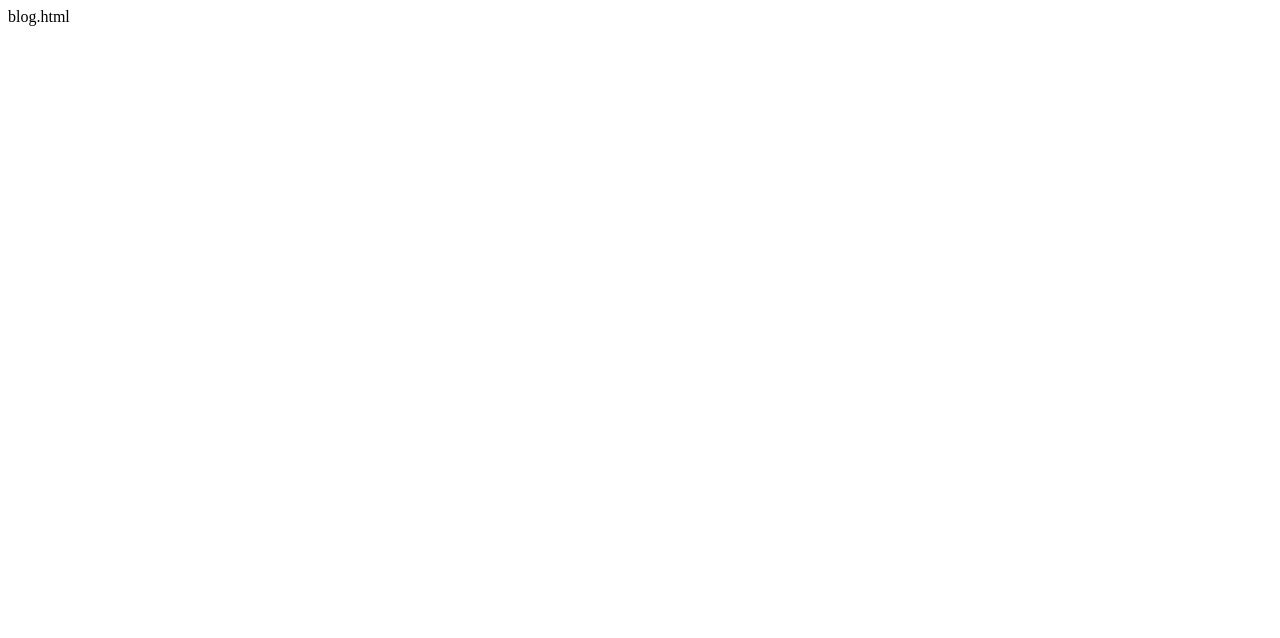
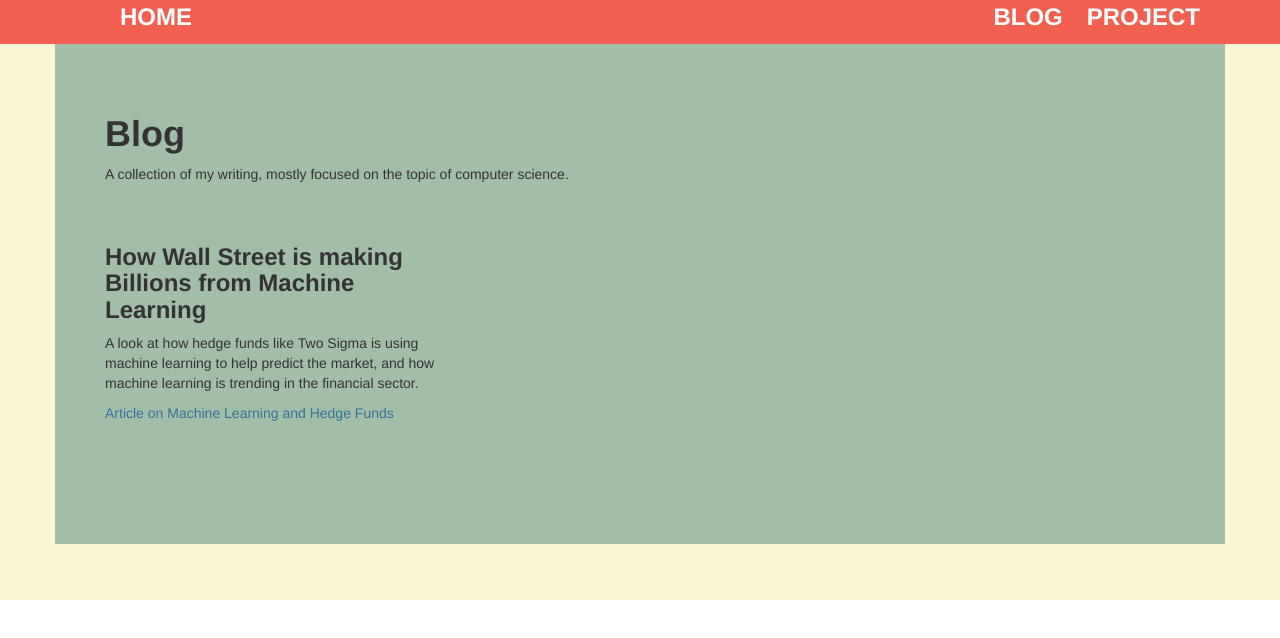
Before and after one commit to yujinred/yujinred.github.io, a plain HTML site: page blog.html in a window 1280 px wide. Drawn offline with Linux system fonts and the light colour scheme.

Commit message:
Website update

```diff
--- a/blog.html
+++ b/blog.html
@@ -1 +1,50 @@
-blog.html
+<!DOCTYPE html>
+<html lang="en">
+<head>
+	<meta charset="UTF-8">
+	<title>Eugene Zhang</title>
+
+	<link rel="stylesheet" href="bootstrap/css/bootstrap.min.css">
+	<link rel="stylesheet" href="css/main.css">
+</head>
+<body>
+<div class="body">
+
+<div class="nav">
+	<div class="container">
+		<ul class="pull-left">
+			<li><a href="index.html">Home</a></li>
+		</ul>
+		<ul class="pull-right">
+			<li><a href="blog.html">Blog</a></li>
+			<li><a href="#">Project</a></li>
+		</ul>
+	</div>
+</div>
+
+	<div class="writing">
+		<div class="container">
+			<div>
+				<h1>Blog</h1>
+				<p>A collection of my writing, mostly focused on the topic of computer science.</p>
+			</div>
+			<div class="row">
+				<div class="col-md-4">
+					<h3>How Wall Street is making Billions from Machine Learning</h3>
+					<p>A look at how hedge funds like Two Sigma is using machine learning to help predict the market,
+						and how machine learning is trending in the financial sector.</p>
+					<p><a href="https://medium.com/@yujinred/how-wall-street-is-making-billions-from-machine-learning-3ba0046e4c33#.bt9hd6s4w">Article on Machine Learning and Hedge Funds</a></p>
+				</div>
+			</div>
+		</div>
+	</div>
+
+<!-- <div class="container">
+	<div class="footer">
+	<a href="about_me.html">About</a>
+	<a href="sitemap.html">Site map</a>
+	</div>
+</div> -->
+</div>
+</body>
+</html>
--- a/css/main.css
+++ b/css/main.css
@@ -13,16 +13,25 @@
     text-transform: uppercase;
 }
 
+.nav a:hover {
+	color: #FFBB7E;
+}
+.nav li {
+	display: inline;
+}
+
 .body {
 	margin: auto;
     width: auto;
-    height: 800px;
+    height: 600px;
 	background-color: #FAf5D5;
 }
 
 .intro .container {
-	height: 150px;
+	height: 500px;
 	background-color: #A2BDA8;
+	padding-top: 50px;
+	padding-left: 50px;
 }
 
 .intro h1 {
@@ -30,12 +39,23 @@
 }
 
 .writing .container {
-	height: 300px;
+	height: 500px;
 	background-color: #A2BDA8;
+	padding-top: 50px;
+	padding-left: 50px;
+}
+
+.writing h1 {
+	font-weight: bold;
 }
 
 .writing h3 {
 	font-weight: bold;
+
+}
+
+.writing .row {
+	margin-top: 40px;
 }
 
 .writing a {
```
Also changed, not shown: index.html (+7 -11 lines).
